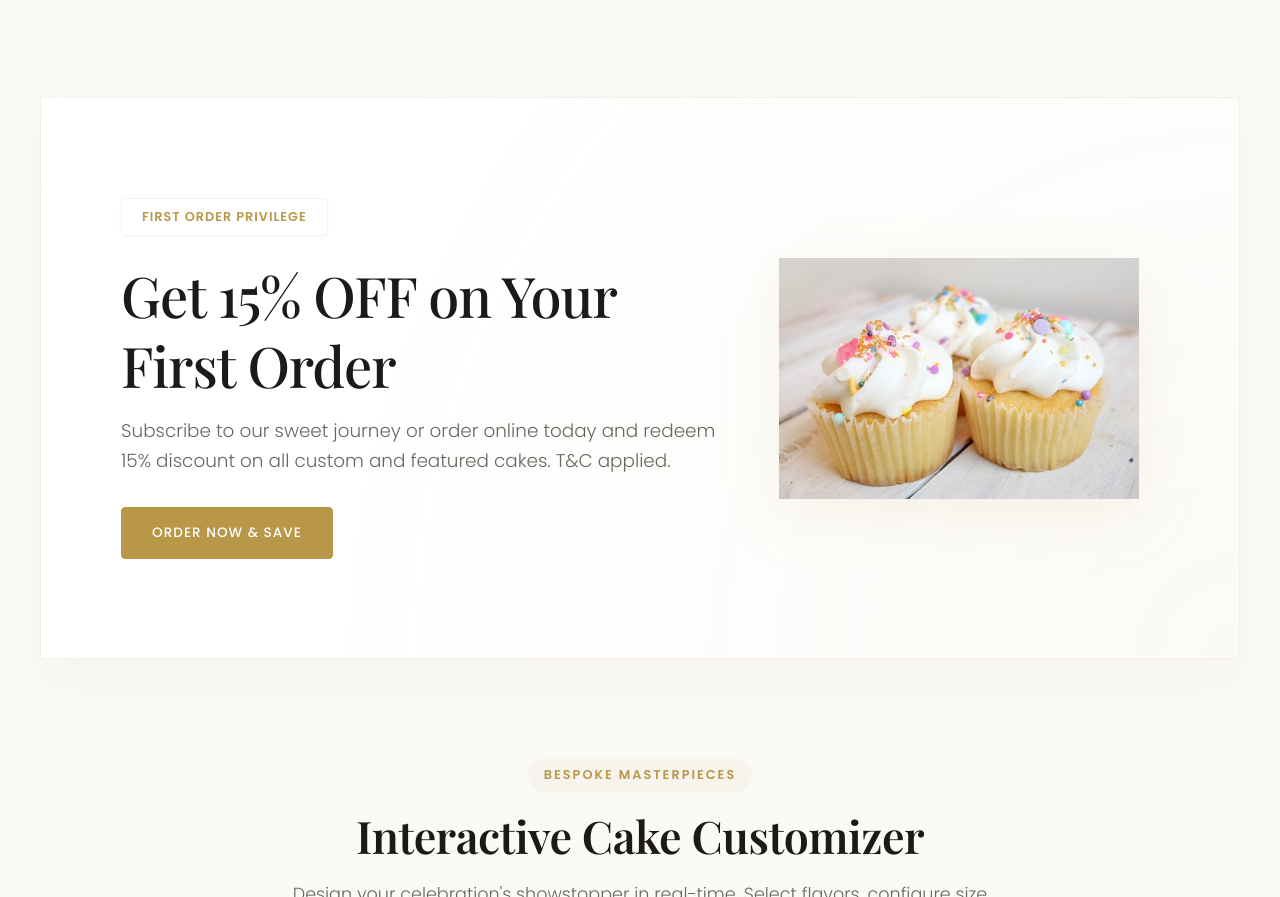
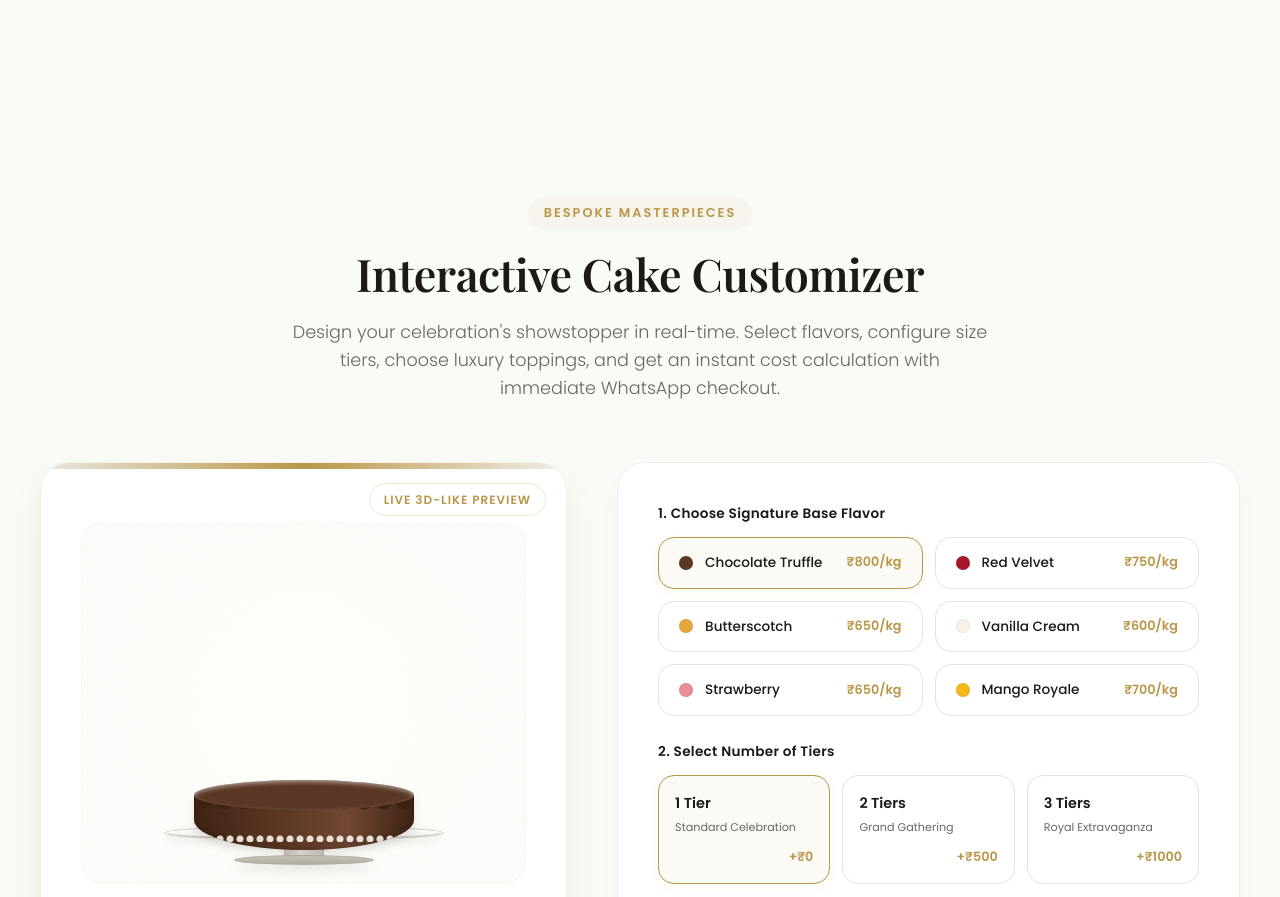
Before and after one commit to RaynexInnovations/theheavencakes, a plain HTML site: page index.html in a window 1280 px wide. Shown: the part 8006-8903 px from the top of the page. Drawn offline with nearby package versions, Linux system fonts and the light colour scheme; no server answers; a web font is replaced by a local one.

Commit message:
chore: remove special-offer section from storefront

```diff
--- a/index.html
+++ b/index.html
@@ -854,22 +854,7 @@
     </div>
   </section>
 
-  <!-- Special Offer Callout Banner -->
-  <section class="special-offer">
-    <div class="container">
-      <div class="offer-banner reveal reveal-up">
-        <div class="offer-content">
-          <span class="offer-badge">First Order Privilege</span>
-          <h2 class="offer-title">Get 15% OFF on Your First Order</h2>
-          <p class="offer-desc">Subscribe to our sweet journey or order online today and redeem 15% discount on all custom and featured cakes. T&C applied.</p>
-          <a href="#featured" class="btn btn-primary">Order Now & Save</a>
-        </div>
-        <div class="offer-image-container">
-          <img src="images/prod_strawberry.jpg" alt="Delicious Strawberry cake on offer discount" class="offer-main-img">
-        </div>
-      </div>
-    </div>
-  </section>
+
 
   <!-- Interactive Cake Customizer Section -->
   <section class="customizer" id="customizer">
```
